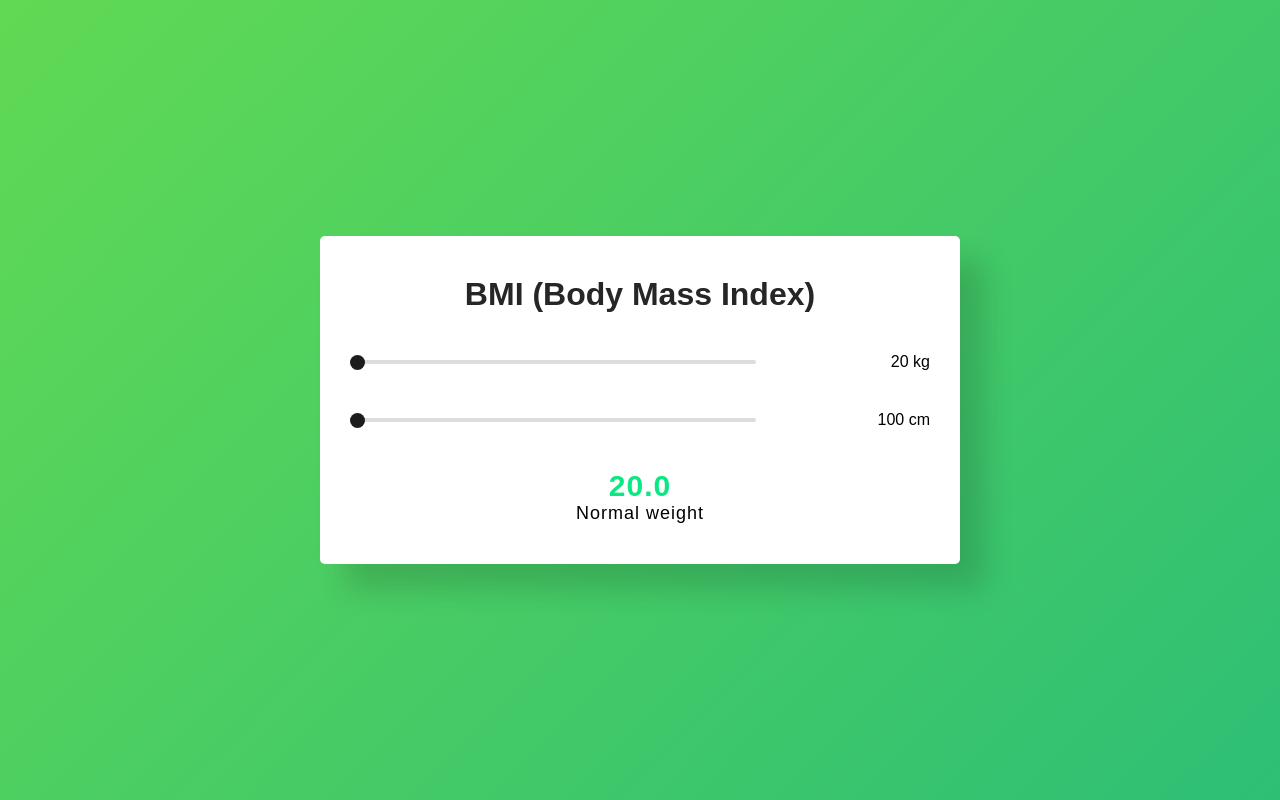
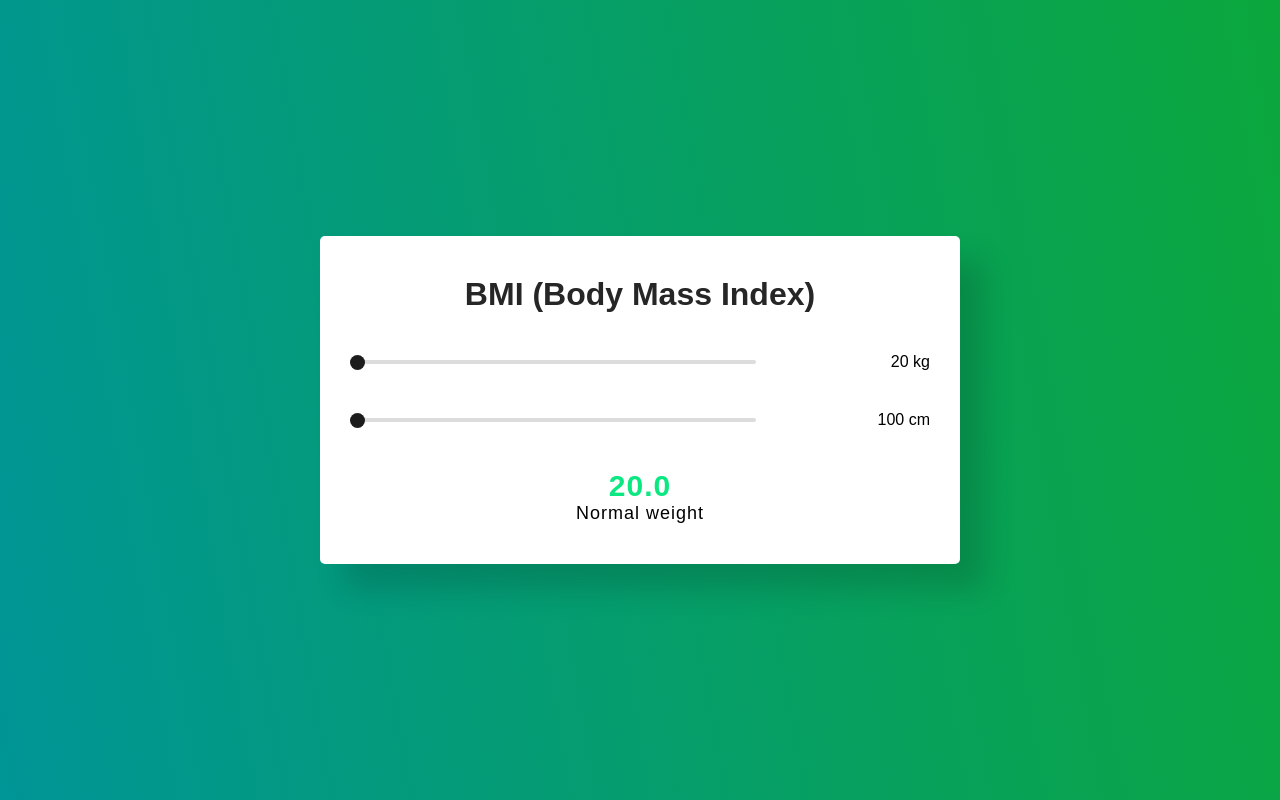
Before and after one commit to mahdi-mey/BMI-Calculator, a plain HTML site: page index.html in a window 1280 px wide. Drawn offline with Linux system fonts and the light colour scheme.

Commit message:
changed body bg

```diff
--- a/style.css
+++ b/style.css
@@ -5,11 +5,8 @@
 }
 body{
     height: 100vh;
-    background: linear-gradient(
-        135deg,
-        #61d954,
-        #2ebf75
-    );
+    background: rgb(0,149,150);
+background: linear-gradient(80deg, rgba(0,149,150,1) 0%, rgba(11,167,60,1) 100%);
 }
 
 .container{
```
